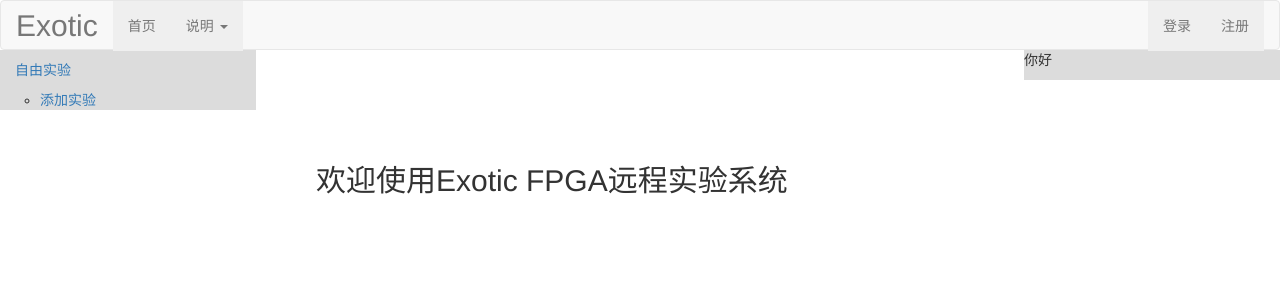
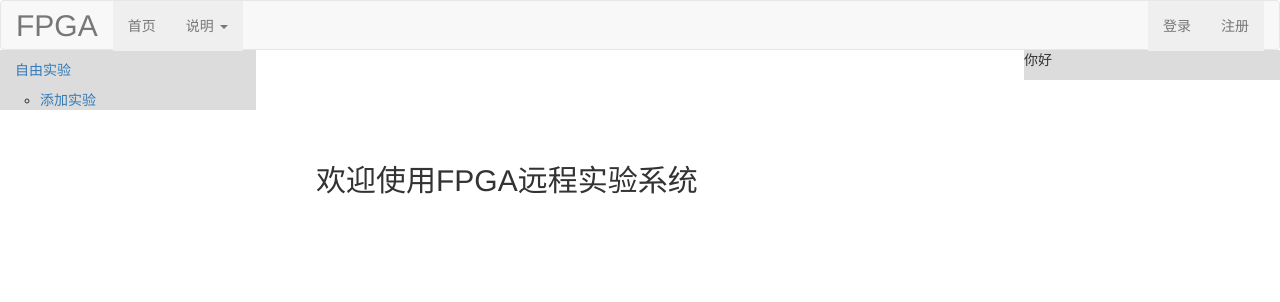
Before and after one commit to LiuJianwen219/FrexTOnline, a Django app: template templates/Home/studentHome.html in a window 1280 px wide. Shown: the top 302 px of the page. Run offline with Django 3.2, Linux system fonts and the light colour scheme; the template is opened without the code that fills it, so the values that code supplies are empty; some libraries are stand-ins or nearby versions.

Commit message:
exotic->fpga

```diff
--- a/templates/Home/studentHome.html
+++ b/templates/Home/studentHome.html
@@ -70,7 +70,7 @@
 
     <div id="studentMiddle">
       <div id="defaultStudentHome">
-        欢迎使用Exotic FPGA远程实验系统
+        欢迎使用FPGA远程实验系统
       </div>
       {% for item in freeExperiment.expItems %}
         <div class="studentMiddleFree" id="{{ item.expId }}" style="display: none">
--- a/templates/Home/teacherHome.html
+++ b/templates/Home/teacherHome.html
@@ -76,7 +76,7 @@
       <div id="teacherContent">
 
         <div id="teacherDefaultInfo">
-          欢迎使用Exotic FPGA远程实验系统
+          欢迎使用FPGA远程实验系统
         </div>
 
         <div id="coursewareBlock">
--- a/templates/base.html
+++ b/templates/base.html
@@ -13,7 +13,7 @@
   <meta name="description" content="Remote Experiment System for FPGA">
   <meta name="author" content="ZJU Ljw">
 
-  <title>{% block title %}Exotic{% endblock %}</title>
+  <title>{% block title %}FPGA{% endblock %}</title>
 
   <!--fonts-->
   <link href="{% static 'css/font.css' %}" rel='stylesheet' type='text/css' />
--- a/templates/expNav.html
+++ b/templates/expNav.html
@@ -15,7 +15,7 @@
         <span class="icon-bar"></span>
         <span class="icon-bar"></span>
       </button>
-      <a class="navbar-brand" id="expNavLogo">Exotic</a>
+      <a class="navbar-brand" id="expNavLogo">FPGA</a>
     </div>
 
 {#    <div class="navbar-header">#}
--- a/templates/topNav.html
+++ b/templates/topNav.html
@@ -15,7 +15,7 @@
         <span class="icon-bar"></span>
         <span class="icon-bar"></span>
       </button>
-      <a class="navbar-brand" id="topNavLogo">Exotic</a>
+      <a class="navbar-brand" id="topNavLogo">FPGA</a>
     </div>
 
     <!-- Collect the nav links, forms, and other content for toggling -->
```
Also changed, not shown: templates/Test/testHome.html (+1 -1 lines), templates/Test/testList.html (+1 -1 lines).
